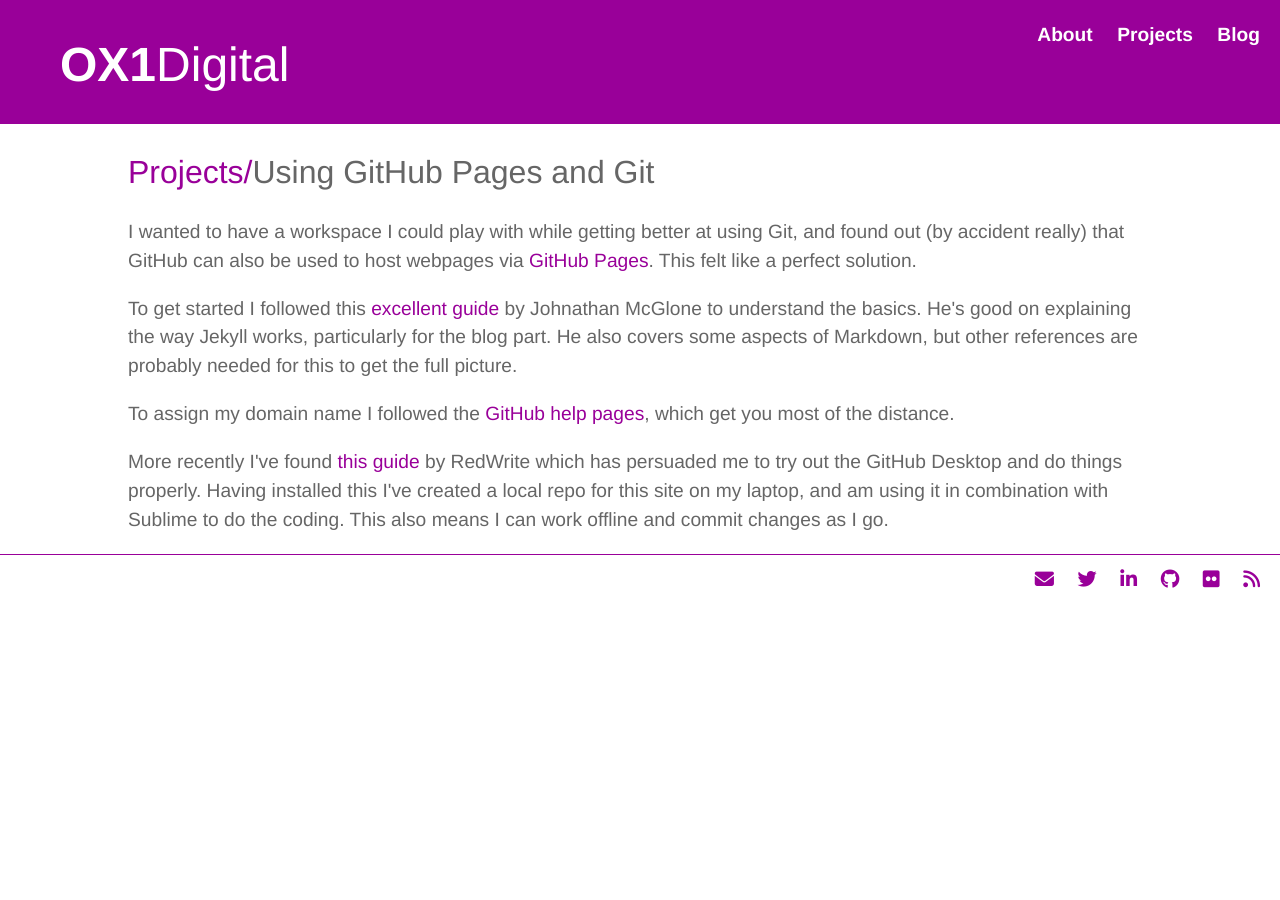
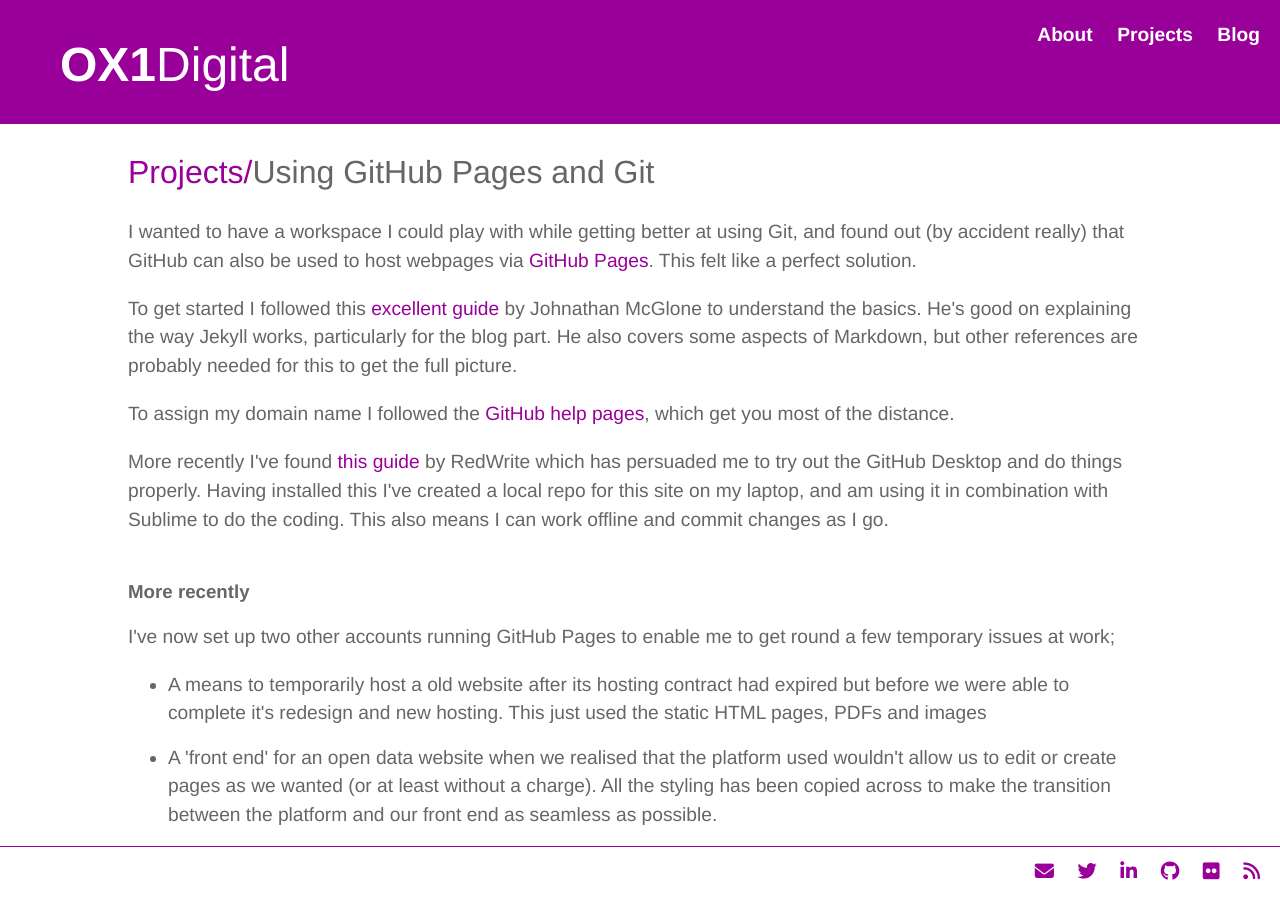
Before and after one commit to electronicdreamplant/electronicdreamplant.github.io, a Jekyll site: the page built from projects/githubpages.html, in a window 1280 px wide. Built offline with Jekyll 4.4.1, drawn with Linux system fonts in a browser that asks for light colours; nearby versions of some CDN libraries.

Commit message:
Update githubpages.html

```diff
--- a/projects/githubpages.html
+++ b/projects/githubpages.html
@@ -15,6 +15,12 @@
 
   <p>More recently I've found <a href="http://readwrite.com/2013/11/27/github-pages-explained/">this guide</a> by RedWrite which has persuaded me to try out the GitHub Desktop and do things properly. Having installed this I've created a local repo for this site on my laptop, and am using it in combination with Sublime to do the coding. This also means I can work offline and commit changes as I go.</p>
 
-	<p></p>
+<h3>More recently</h3>
+
+<p>I've now set up two other accounts running GitHub Pages to enable me to get round a few temporary issues at work;</p>
+<ul>
+	<li>A means to temporarily host a old website after its hosting contract had expired but before we were able to complete it's redesign and new hosting. This just used the static HTML pages, PDFs and images</li>
+	<li>A 'front end' for an open data website when we realised that the platform used wouldn't allow us to edit or create pages as we wanted (or at least without a charge). All the styling has been copied across to make the transition between the platform and our front end as seamless as possible.</li>
+</ul>
 
   </div><!-- /.blurb -->
```
